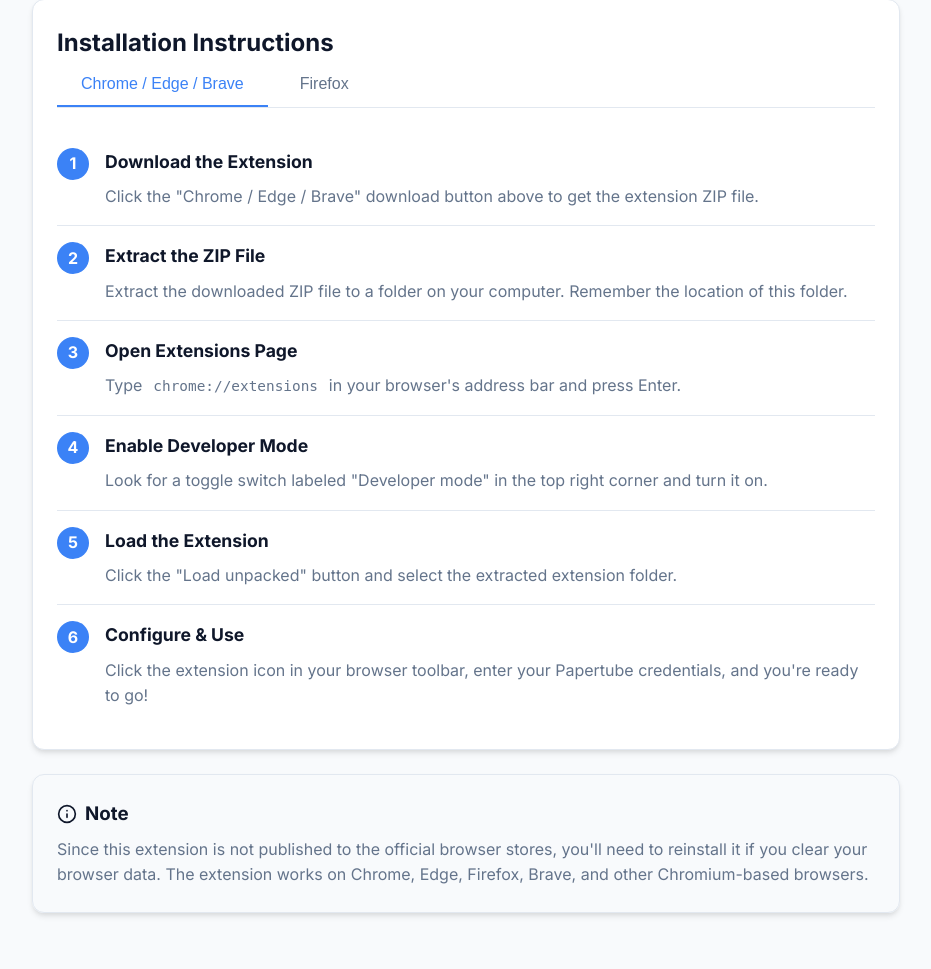
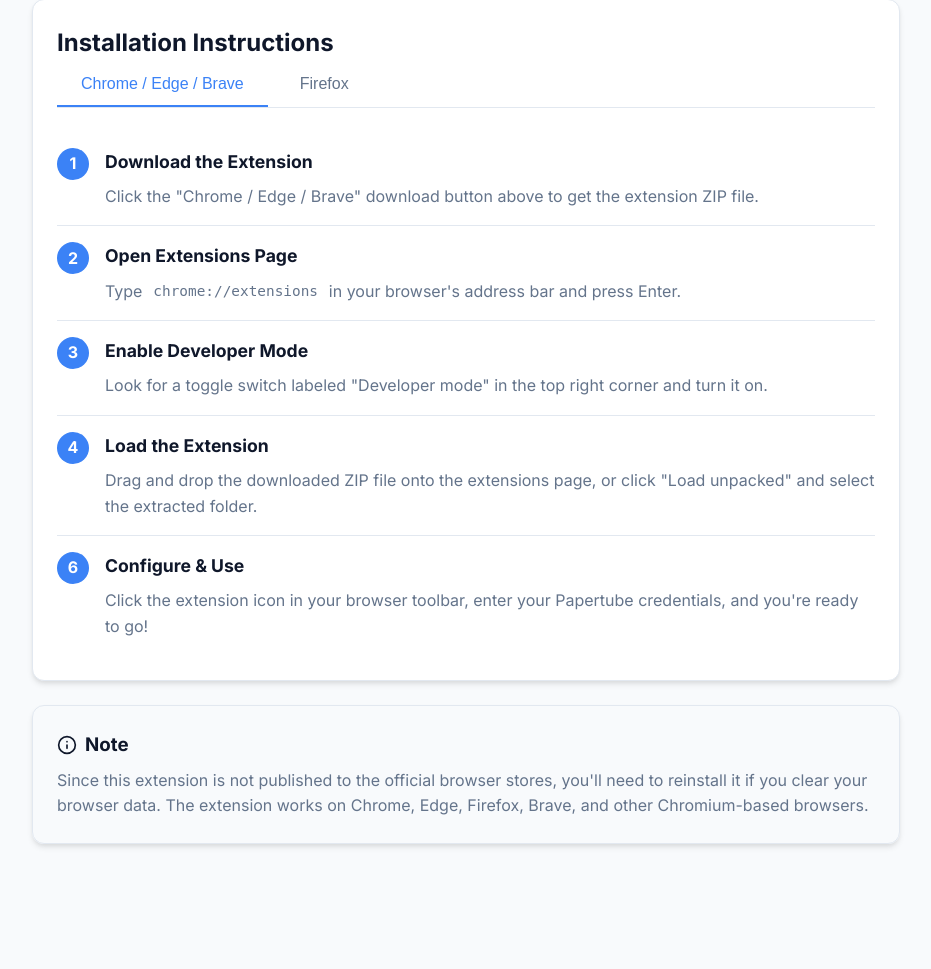
Before and after one commit to Ivan-Malinovski/papertube, a FastAPI app: template app/templates/extension.html in a window 1280 px wide. Shown: the part 612-1581 px from the top of the page, without its empty margins (174-1105 px from the left). After the commit the page ends 1459 px from the top, so only its background shows below. Run offline with FastAPI, Linux system fonts and the light colour scheme; the template is opened without the code that fills it, so the values that code supplies are empty.

Commit message:
Update extension installation instructions
- Chrome/Edge/Brave: Add drag-and-drop ZIP option and remove extraction step
- Firefox: Change from about:debugging to about:addons with cog wheel menu

Co-Authored-By: Claude Opus 4.6 <noreply@anthropic.com>

```diff
--- a/app/templates/extension.html
+++ b/app/templates/extension.html
@@ -71,21 +71,13 @@
         <div class="install-step">
             <div class="step-number">2</div>
             <div class="step-content">
-                <h3>Extract the ZIP File</h3>
-                <p>Extract the downloaded ZIP file to a folder on your computer. Remember the location of this folder.</p>
-            </div>
-        </div>
-
-        <div class="install-step">
-            <div class="step-number">3</div>
-            <div class="step-content">
                 <h3>Open Extensions Page</h3>
                 <p>Type <code>chrome://extensions</code> in your browser's address bar and press Enter.</p>
             </div>
         </div>
 
         <div class="install-step">
-            <div class="step-number">4</div>
+            <div class="step-number">3</div>
             <div class="step-content">
                 <h3>Enable Developer Mode</h3>
                 <p>Look for a toggle switch labeled "Developer mode" in the top right corner and turn it on.</p>
@@ -93,10 +85,10 @@
         </div>
 
         <div class="install-step">
-            <div class="step-number">5</div>
+            <div class="step-number">4</div>
             <div class="step-content">
                 <h3>Load the Extension</h3>
-                <p>Click the "Load unpacked" button and select the extracted extension folder.</p>
+                <p>Drag and drop the downloaded ZIP file onto the extensions page, or click "Load unpacked" and select the extracted folder.</p>
             </div>
         </div>
 
@@ -122,24 +114,24 @@
         <div class="install-step">
             <div class="step-number">2</div>
             <div class="step-content">
-                <h3>Extract the ZIP File</h3>
-                <p>Extract the downloaded ZIP file to a folder on your computer. Remember the location of this folder.</p>
+                <h3>Open Add-ons Manager</h3>
+                <p>Type <code>about:addons</code> in your browser's address bar and press Enter.</p>
             </div>
         </div>
 
         <div class="install-step">
             <div class="step-number">3</div>
             <div class="step-content">
-                <h3>Open Firefox Debugging</h3>
-                <p>Type <code>about:debugging#/runtime/this-firefox</code> in your browser's address bar and press Enter.</p>
+                <h3>Install from File</h3>
+                <p>Click the gear icon (cog wheel) in the top right, then select "Install Add-on From File..."</p>
             </div>
         </div>
 
         <div class="install-step">
             <div class="step-number">4</div>
             <div class="step-content">
-                <h3>Load the Extension</h3>
-                <p>Click the "Load Temporary Add-on" button and select the <code>manifest.json</code> file from the extracted folder.</p>
+                <h3>Select the ZIP File</h3>
+                <p>Select the downloaded ZIP file and click Open to install the extension.</p>
             </div>
         </div>
 
```
